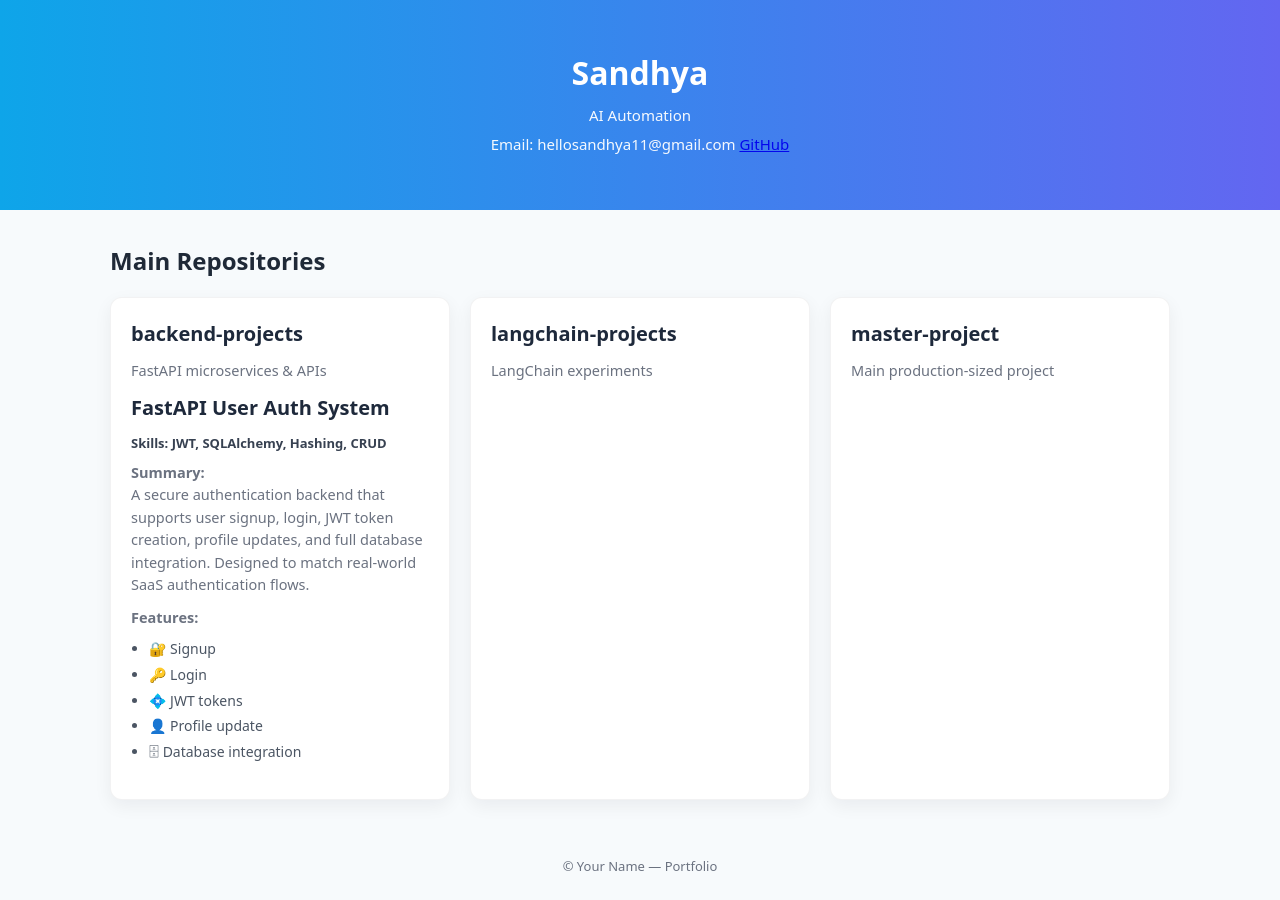
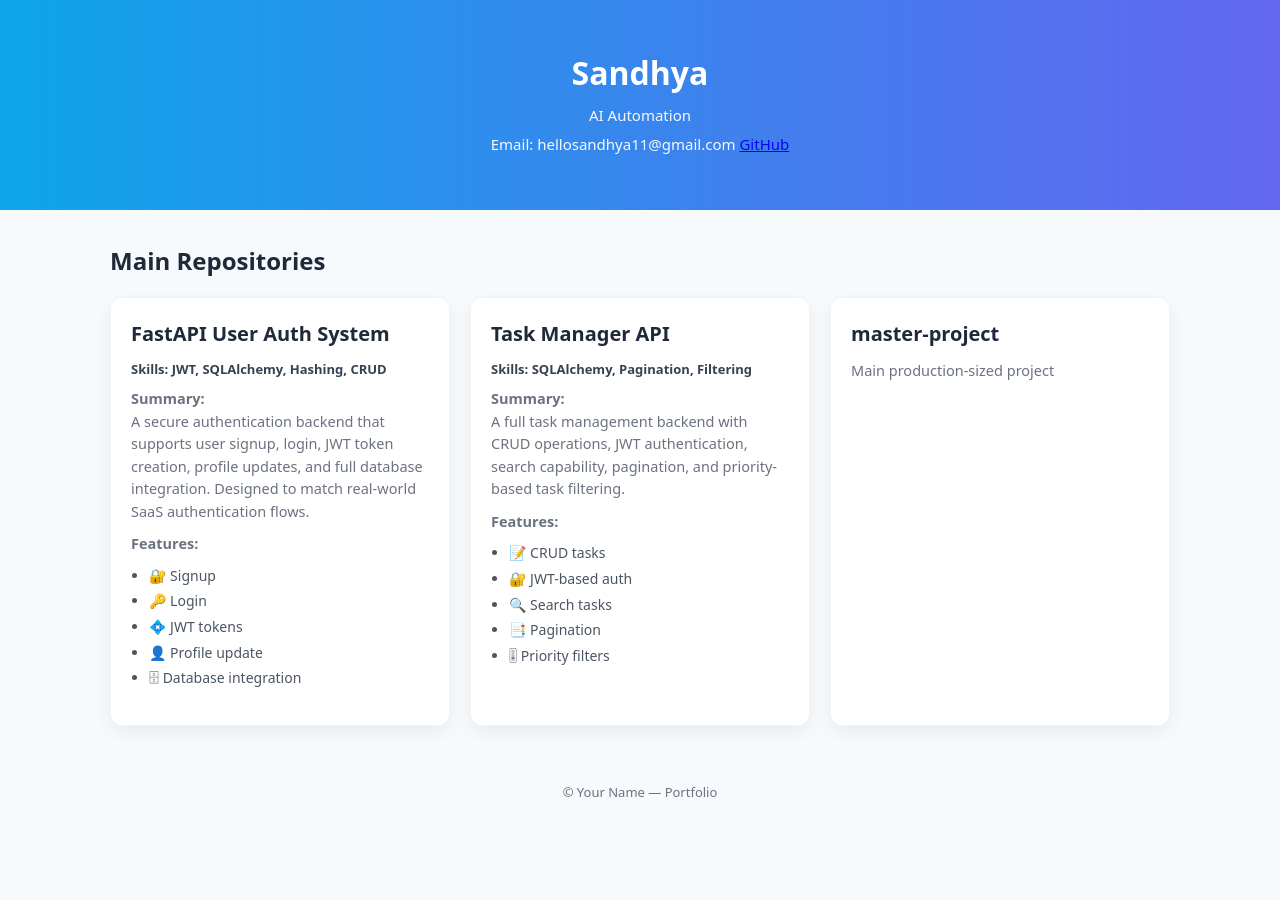
Before and after one commit to sandhya-log/portfolio, a Jekyll site: the page built from index.html, in a window 1280 px wide. Built offline with Jekyll 4.4.1, drawn with Linux system fonts in a browser that asks for light colours.

Commit message:
card changes

```diff
--- a/index.html
+++ b/index.html
@@ -43,8 +43,7 @@ layout: default
 
 
         <a class="card" href="{{ site.baseurl }}/projects/backend-projects.html">
-          <h3>backend-projects</h3>
-          <p>FastAPI microservices & APIs</p>
+
 
           <h3>FastAPI User Auth System</h3>
 
@@ -68,8 +67,27 @@ layout: default
 
 
         <a class="card" href="{{ site.baseurl }}/projects/langchain-projects.html">
-          <h3>langchain-projects</h3>
-          <p>LangChain experiments</p>
+
+
+          <h3>Task Manager API</h3>
+
+          <p class="skills"><strong>Skills:</strong> SQLAlchemy, Pagination, Filtering</p>
+
+          <p><strong>Summary:</strong><br>
+            A full task management backend with CRUD operations, JWT authentication,
+            search capability, pagination, and priority-based task filtering.
+          </p>
+
+          <p><strong>Features:</strong></p>
+          <ul>
+            <li>📝 CRUD tasks</li>
+            <li>🔐 JWT-based auth</li>
+            <li>🔍 Search tasks</li>
+            <li>📑 Pagination</li>
+            <li>🎚 Priority filters</li>
+          </ul>
+
+
         </a>
 
         <a class="card" href="{{ site.baseurl }}/projects/master-project.html">
```
